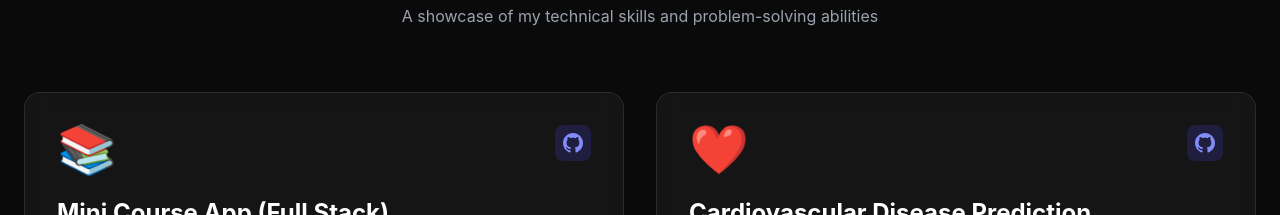
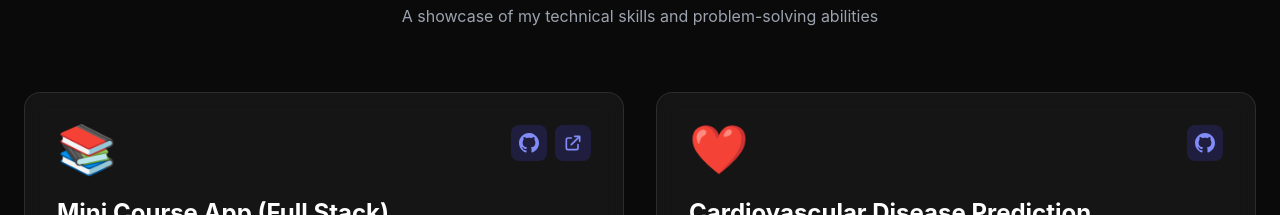
Before and after one commit to Nishanth2173/Portfolio_Nishanth, a Next.js app: page / in a window 1280 px wide. Shown: the part 3300-3515 px from the top of the page. Built offline with nearby package versions, Linux system fonts and the light colour scheme.

Commit message:
'updated'

```diff
--- a/components/Projects.js
+++ b/components/Projects.js
@@ -14,7 +14,7 @@ export default function Projects() {
       ],
       icon: '📚',
       github: 'https://github.com/Nishanth2173/Mini_Course_App',
-      live: null
+      live: 'https://mini-course-app-gamma.vercel.app'
     },
     {
       title: 'Cardiovascular Disease Prediction',
```
